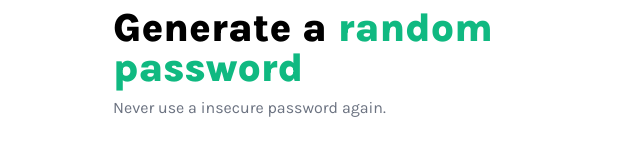
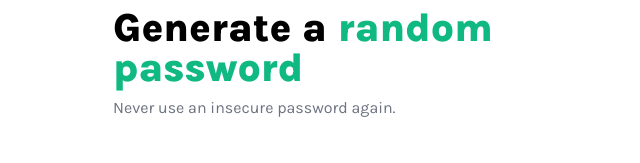
Before and after one commit to diegomanama/random-password-generator, a plain HTML site: page index.html in a window 1280 px wide. Shown: the top 163 px of the page, 319-959 px from the left. Drawn offline with Linux system fonts and the light colour scheme.

Commit message:
chore: fix a grammar error in the tagline paragraph

```diff
--- a/index.html
+++ b/index.html
@@ -11,7 +11,7 @@
     <main id="main-container">
         <hgroup>
             <h1>Generate a <span class="highlight">random password</span></h1>
-            <p id="tagline">Never use a insecure password again.</p>
+            <p id="tagline">Never use an insecure password again.</p>
         </hgroup>
 
         <form action="">
```
